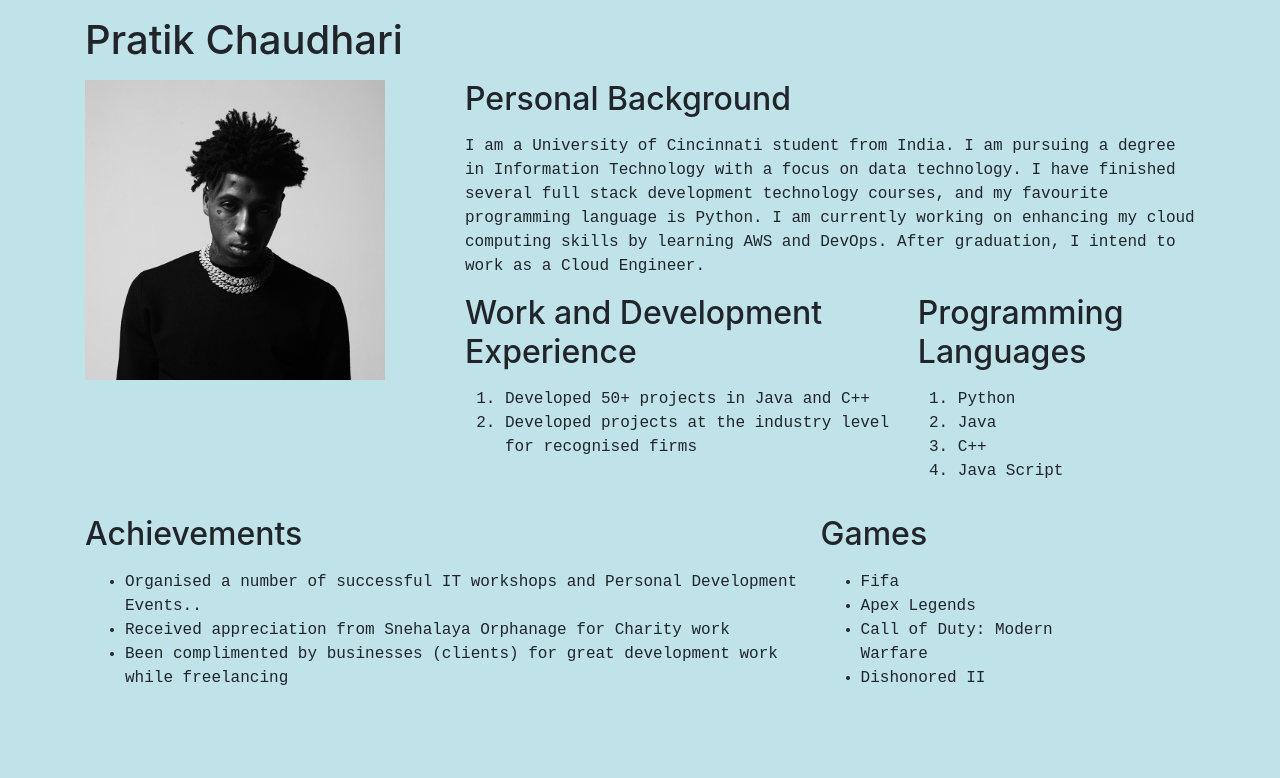
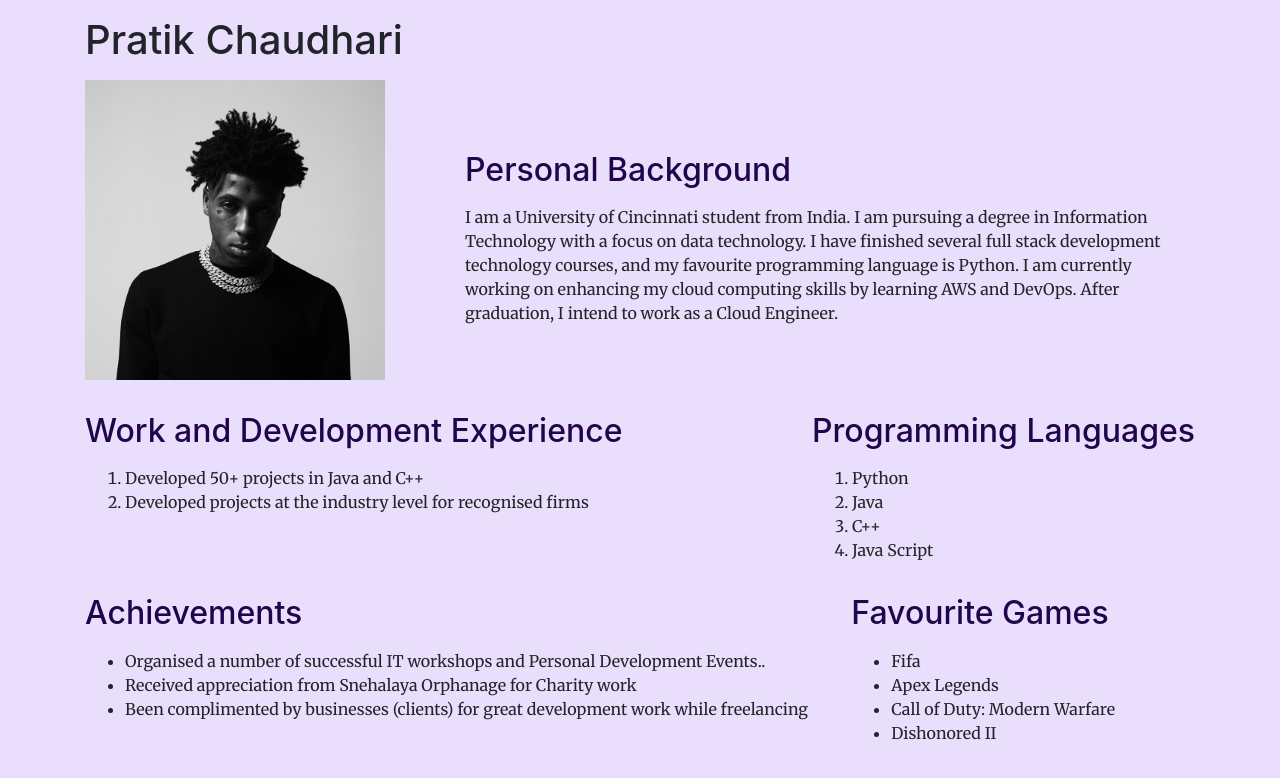
Before and after one commit to it3049c-fall22-henderson/online-portfolio-pratxks, a website: page index.html in a window 1280 px wide. Drawn offline with nearby package versions, Linux system fonts and the light colour scheme.

Commit message:
finished styling and alignment

```diff
--- a/index.html
+++ b/index.html
@@ -6,23 +6,19 @@
   <meta name="viewport" content="width=device-width, initial-scale=1.0" />
   <title>Pratik Chaudhari</title>
   <!-- Bootstrap Styles-->
+  <link href='https://fonts.googleapis.com/css?family=Merriweather' rel='stylesheet'>
   <link rel="stylesheet" href="https://stackpath.bootstrapcdn.com/bootstrap/4.4.1/css/bootstrap.min.css"
     integrity="sha384-Vkoo8x4CGsO3+Hhxv8T/Q5PaXtkKtu6ug5TOeNV6gBiFeWPGFN9MuhOf23Q9Ifjh" crossorigin="anonymous" />
-  <link rel="stylesheet" href="resources/styles/styles.css">
+  <link rel="stylesheet" href="resources/styles/styles.css" />
   <!-- INCLUDE STYLES FILE HERE -->
-  <link rel="stylesheet" href="resources/styles/styles.css" />
 </head>
 
 <body>
   <div class="container">
-    <h1>
-      Pratik Chaudhari
-    </h1>
-    <div>
-      <img class="img-container" id="myPhoto" alt="Self portrait" src="resources/images/myphoto.jpeg" />
-
-      <!-- WORK FROM INSIDE THIS CONTAINER-->
-      <div id="personalBackground" class="section">
+    <h1>Pratik Chaudhari</h1>
+    <div class="img-container">
+      <img id="myPhoto" src="./resources/images/myphoto.JPEG" alt="Self portrait" />
+      <div class="section" id="personalBackground">
         <section>
           <h2>Personal Background</h2>
           <p>
@@ -35,9 +31,8 @@
         </section>
       </div>
     </div>
-
-    <div class="experience-language-container">
-      <div section id="experience" class="section">
+    <div class="experience-container">
+      <div class="section" id="experience">
         <section>
           <h2>Work and Development Experience</h2>
           <ol>
@@ -47,7 +42,6 @@
           </ol>
         </section>
       </div>
-
       <div class="section" id="programmingLanguages">
         <section>
           <h2>Programming Languages</h2>
@@ -60,8 +54,7 @@
         </section>
       </div>
     </div>
-
-    <div class="achievements-games-container">
+    <div class="achievements-container">
       <div class="section" id="achievements">
         <section>
           <h2>Achievements</h2>
@@ -72,10 +65,9 @@
           </ul>
         </section>
       </div>
-
       <div class="section" id="games">
         <section>
-          <h2>Games</h2>
+          <h2> Favourite Games</h2>
           <ul>
             <li>Fifa</li>
             <li>Apex Legends</li>
@@ -84,10 +76,12 @@
           </ul>
         </section>
       </div>
-      <div <!-- INCLUDE SCRIPTS FILE HERE -->
-        <script> href = "resources/scripts/index.js" </script>
+    </div>
+    <!-- WORK FROM INSIDE THIS CONTAINER-->
+  </div>
 
-
+  <!-- INCLUDE SCRIPTS FILE HERE -->
+  <script src="resources/scripts/index.js"></script>
   <!-- Bootstrap Scripts-->
   <script src="https://code.jquery.com/jquery-3.4.1.slim.min.js"
     integrity="sha384-J6qa4849blE2+poT4WnyKhv5vZF5SrPo0iEjwBvKU7imGFAV0wwj1yYfoRSJoZ+n"
--- a/resources/styles/styles.css
+++ b/resources/styles/styles.css
@@ -1,22 +1,5 @@
 body {
-  background-color: #bfe3e9;
-}
-
-section>p,
-ol,
-ul {
-  font-family: "Courier New", Courier, monospace;
-  font-weight: 500;
-}
-
-p>span {
-  color: #8b0a4b;
-}
-
-ol>li>sup {
-  color: #8b0a4b;
-  font-family: "Trebuchet MS", "Lucida Sans Unicode", "Lucida Grande",
-    "Lucida Sans", Arial, sans-serif;
+  background-color: #e9defb;
 }
 
 h1 {
@@ -25,6 +8,7 @@ h1 {
 
 h2 {
   margin-bottom: 1rem;
+  color: #20054b;
 }
 
 #myPhoto {
@@ -34,23 +18,30 @@ h2 {
   margin-right: 5rem;
 }
 
+section>p,
+ol,
+ul {
+  font-family: "Merriweather";
+  font-weight: 500;
+}
+
 .img-container {
   display: flex;
   align-items: center;
   justify-content: center;
 }
 
-.experience-language-container {
+.experience-container {
   display: flex;
   justify-content: space-between;
 }
 
-.achievements-games-container {
+.achievements-container {
   margin-top: 1rem;
   display: flex;
   justify-content: space-between;
 }
 
 #games {
-  margin-right: 7rem;
+  margin-right: 5rem;
 }
```
Lines whose indentation alone changed are shown as unchanged.
